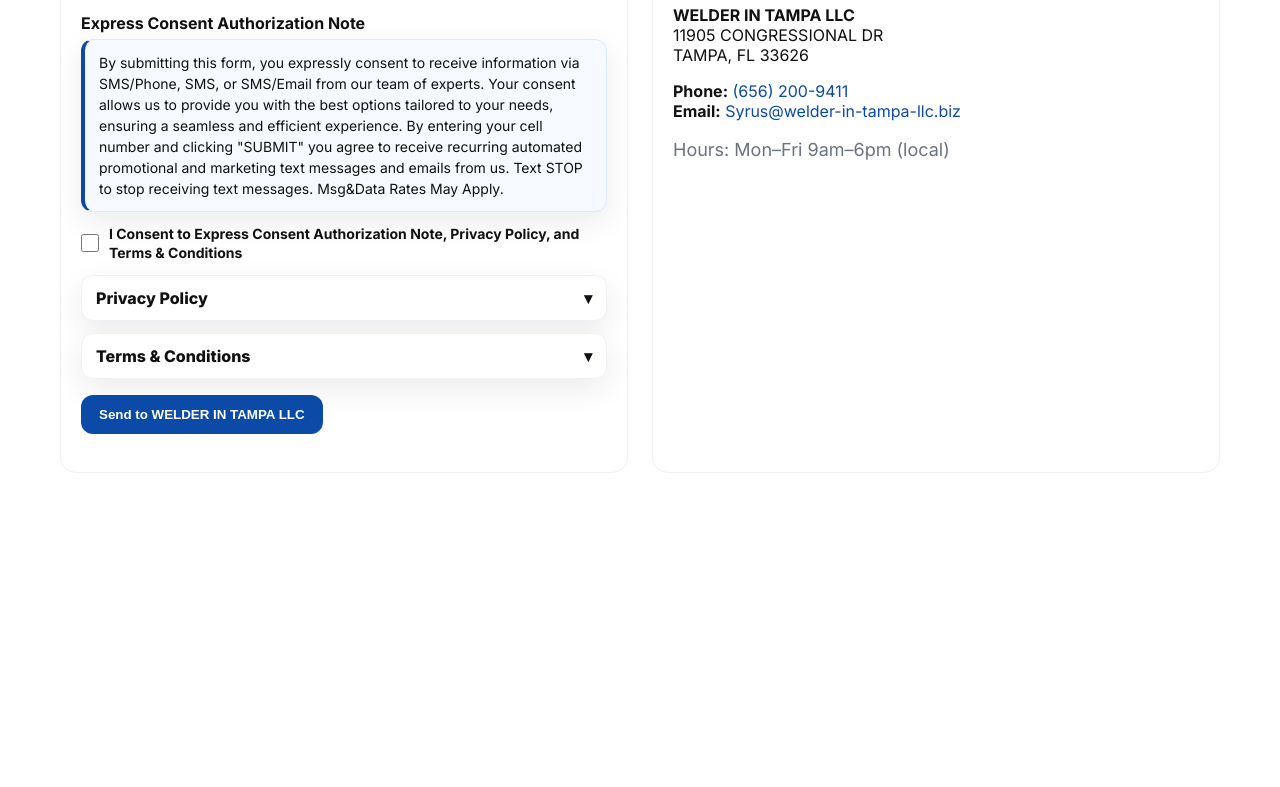
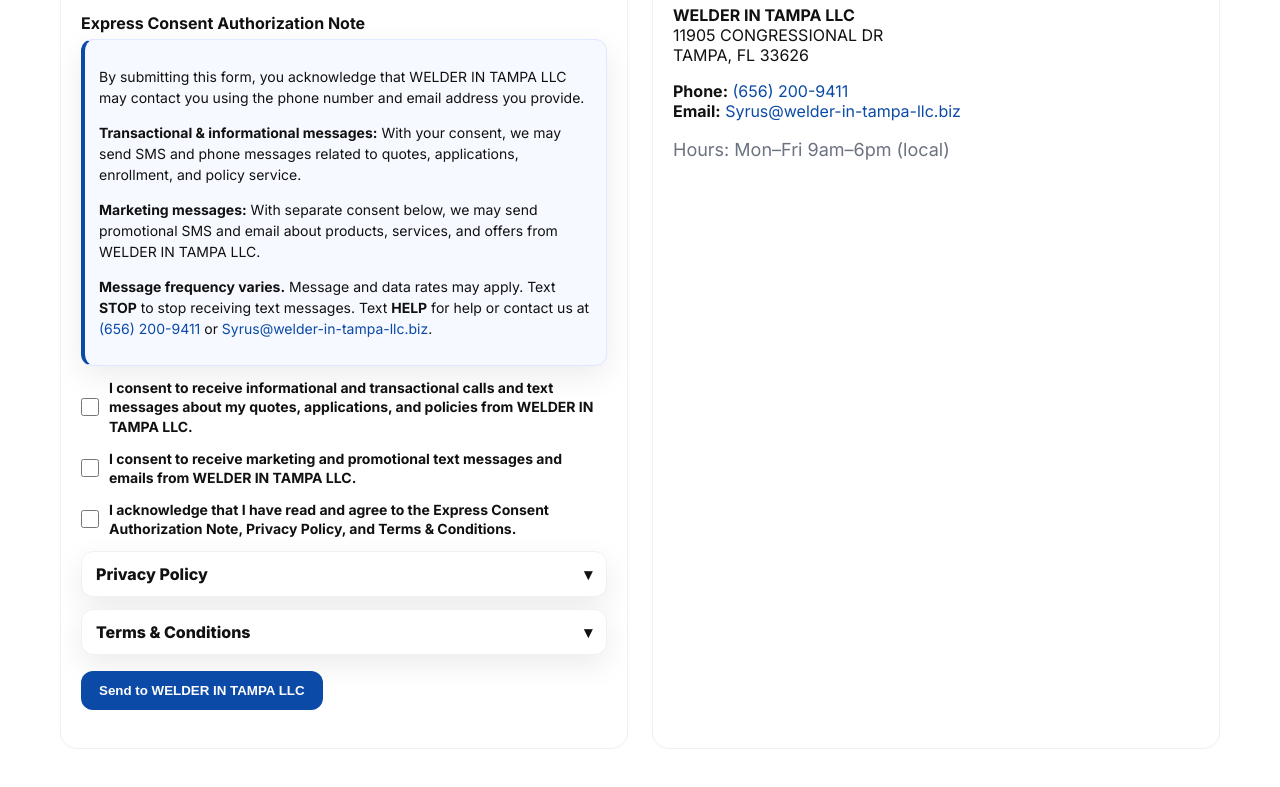
Before and after one commit to still62bronzes/welder-in-tampa-llc.biz, a plain HTML site: page index.html in a window 1280 px wide. Shown: the part 3953-4740 px from the top of the page. Before the commit the page ends 4594 px from the top, so only its background shows below. Drawn offline with Linux system fonts and the light colour scheme.

Commit message:
Update index.html - Express Consent Authorization

```diff
--- a/index.html
+++ b/index.html
@@ -486,15 +486,79 @@
             <textarea id="message" name="message" rows="5" placeholder="Tell us about your needs…"></textarea>
           </div>
 
-          <!-- Express Consent Authorization (required) -->
+          <!-- Express Consent Authorization -->
 <div class="legal-sections" style="margin-top:16px">
   <h4>Express Consent Authorization Note</h4>
   <div id="express-consent-note" class="consent-card">
-              By submitting this form, you expressly consent to receive information via SMS/Phone, SMS, or SMS/Email from our team of experts. Your consent allows us to provide you with the best options tailored to your needs, ensuring a seamless and efficient experience. By entering your cell number and clicking "SUBMIT" you agree to receive recurring automated promotional and marketing text messages and emails from us. Text STOP to stop receiving text messages. Msg&Data Rates May Apply.
+    <p>
+      By submitting this form, you acknowledge that WELDER IN TAMPA LLC may contact you
+      using the phone number and email address you provide.
+    </p>
+    <p>
+      <strong>Transactional &amp; informational messages:</strong> With your consent, we may send
+      SMS and phone messages related to quotes, applications, enrollment, and policy service.
+    </p>
+    <p>
+      <strong>Marketing messages:</strong> With separate consent below, we may send promotional
+      SMS and email about products, services, and offers from WELDER IN TAMPA LLC.
+    </p>
+    <p>
+      <strong>Message frequency varies.</strong> Message and data rates may apply.
+      Text <strong>STOP</strong> to stop receiving text messages.
+      Text <strong>HELP</strong> for help or contact us at
+      <a href="tel:(656) 200-9411">(656) 200-9411</a> or
+      <a href="mailto:Syrus@welder-in-tampa-llc.biz">Syrus@welder-in-tampa-llc.biz</a>.
+    </p>
   </div>
+
+  <!-- Separate opt-in checkboxes -->
   <div class="consent-line">
-            <input type="checkbox" id="consent" name="consent" required aria-describedby="express-consent-note">
-            <label for="consent"><b>I Consent to Express Consent Authorization Note, Privacy Policy, and Terms & Conditions</b></label>
+    <input
+      type="checkbox"
+      id="consent-transactional"
+      name="consent_transactional"
+      required
+      aria-describedby="express-consent-note"
+    >
+    <label for="consent-transactional">
+      <strong>
+        I consent to receive informational and transactional calls and text messages
+        about my quotes, applications, and policies from WELDER IN TAMPA LLC.
+      </strong>
+    </label>
+  </div>
+
+  <div class="consent-line">
+    <input
+      type="checkbox"
+      id="consent-marketing"
+      name="consent_marketing"
+      required
+      aria-describedby="express-consent-note"
+    >
+    <label for="consent-marketing">
+      <strong>
+        I consent to receive marketing and promotional text messages and emails
+        from WELDER IN TAMPA LLC.
+      </strong>
+    </label>
+  </div>
+
+  <!-- Legal acceptance -->
+  <div class="consent-line">
+    <input
+      type="checkbox"
+      id="consent-terms"
+      name="consent_terms"
+      required
+      aria-describedby="privacy-policy-copy terms-conditions-copy"
+    >
+    <label for="consent-terms">
+      <strong>
+        I acknowledge that I have read and agree to the Express Consent Authorization Note,
+        Privacy Policy, and Terms &amp; Conditions.
+      </strong>
+    </label>
   </div>
 
             <!-- Privacy Policy dropdown -->
```
Lines whose indentation alone changed are shown as unchanged.
